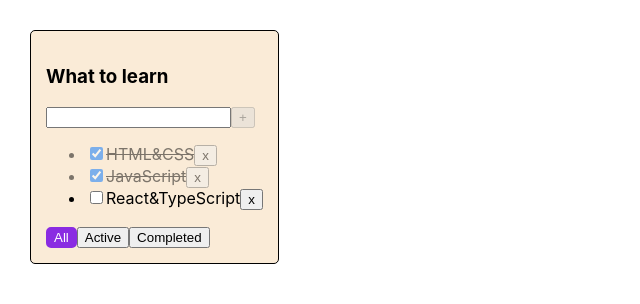
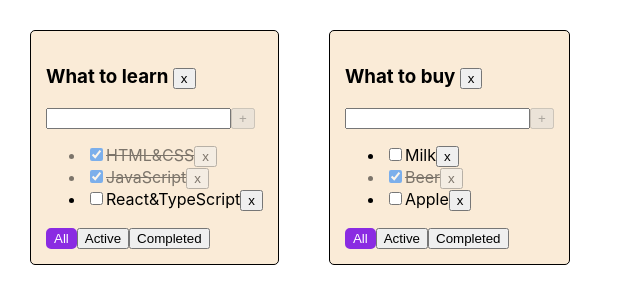
Before and after one commit to Arenelin/todolist, a React (Create React App) app: page / in a window 1280 px wide. Shown: the top 304 px of the page, without its empty margins (0-640 px from the left). Built offline with nearby package versions, Linux system fonts and the light colour scheme.

Commit message:
added the ability to create unique tutorials with your own tasks

```diff
--- a/src/App.tsx
+++ b/src/App.tsx
@@ -4,54 +4,78 @@ import {TaskType, TodoList} from './TodoList';
 import {v1} from 'uuid';
 
 export type FilterValuesType = 'all' | 'active' | 'completed';
+type TaskObjectType = {
+    [key: string]: TaskType[]
+}
+type TodolistType = {
+    id: string
+    title: string
+    filter: FilterValuesType
+}
 
 function App() {
-    const [tasks, setTasks] = useState<TaskType[]>([
+    const todolistId_1 = v1();
+    const todolistId_2 = v1();
+    const [todolists, setTodolists] = useState<TodolistType[]>([
+        {id: todolistId_1, title: 'What to learn', filter: 'all'},
+        {id: todolistId_2, title: 'What to buy', filter: 'all'}
+    ]);
+    const [tasks, setTasks] = useState<TaskObjectType>({
+        [todolistId_1]: [
             {id: v1(), title: 'HTML&CSS', isDone: true},
             {id: v1(), title: 'JavaScript', isDone: true},
-        {id: v1(), title: 'React&TypeScript', isDone: false},
-    ]);
-    const [filter, setFilter] = useState<FilterValuesType>('all');
+            {id: v1(), title: 'React&TypeScript', isDone: false}
+        ],
+        [todolistId_2]: [
+            {id: v1(), title: 'Milk', isDone: false},
+            {id: v1(), title: 'Beer', isDone: true},
+            {id: v1(), title: 'Apple', isDone: false}
+        ],
+    })
 
-    //Добавление задачи в список (crud-операция)
-    const addTask = (titleValue: string) => {
-        const newTask: TaskType = {id: v1(), title: titleValue, isDone: false};
-        const newTasksList: TaskType[] = [newTask, ...tasks];
-        setTasks(newTasksList);
+    const addTask = (todolistId: string, titleValue: string) => {
+        setTasks({...tasks, [todolistId]: [...tasks[todolistId], {id: v1(), title: titleValue, isDone: false}]});
     }
 
-    //Сменить статус задачи (crud-операция). На её месте может быть любой апдейт.
-    const changeTaskStatus = (taskId: string, newIsDoneValue: boolean) => {
-        const newTasks = tasks.map(t => t.id === taskId ? {...t, isDone: newIsDoneValue} : t);
-        setTasks(newTasks);
+    const changeTaskStatus = (todolistId: string, taskId: string, newIsDoneValue: boolean) => {
+        setTasks({
+            ...tasks, [todolistId]: tasks[todolistId].map(t =>
+                t.id === taskId ? {...t, isDone: newIsDoneValue} : t)
+        });
     }
 
-    //Удаление задачи из списка (crud-операция)
-    const removeTask = (id: string) => {
-        const clearedTasks = tasks.filter(t => t.id !== id);
-        setTasks(clearedTasks);
+    const removeTask = (todolistId: string, taskId: string) => {
+        setTasks({...tasks, [todolistId]: tasks[todolistId].filter(t => t.id !== taskId)});
     }
 
-    //Фильтрация отображения задач в списке (не crud-операция)
-    const filteredTasks = (filterValue: FilterValuesType) => {
-        setFilter(filterValue);
+    const filteredTasks = (todolistId: string, filterValue: FilterValuesType) => {
+        setTodolists(todolists.map(tl => tl.id === todolistId ? {...tl, filter: filterValue} : tl));
     }
-    const tasksForTodolist: TaskType[] = filter === 'active'
-        ? tasks.filter(t => !t.isDone)
-        : filter === 'completed'
-            ? tasks.filter(t => t.isDone)
-            : tasks;
+
+    const removeTodolist = (todolistId: string) => {
+        setTodolists(todolists.filter(tl => tl.id !== todolistId));
+        delete tasks[todolistId];
+    }
 
     return (
         <div className="App">
-            <TodoList title="What to learn"
-                      tasks={tasksForTodolist}
-                      filter={filter}
+            {todolists.map(tl => {
+                    return (
+                        <TodoList
+                            key={tl.id}
+                            todolistId={tl.id}
+                            titleForTodolist={tl.title}
+                            tasks={tasks[tl.id]}
+                            filter={tl.filter}
                             removeTask={removeTask}
                             filteredTasks={filteredTasks}
                             addTask={addTask}
                             changeTaskStatus={changeTaskStatus}
+                            removeTodolist={removeTodolist}
                         />
+                    )
+                }
+            )}
         </div>
     );
 }
--- a/src/Button.tsx
+++ b/src/Button.tsx
@@ -1,17 +1,20 @@
-type ButtonPropsType = {
+import React from 'react';
+
+type ButtonProps = {
     title: string
     callback: () => void
     isDisabled?: boolean
     className?: string
 }
 
-export function Button(props: ButtonPropsType) {
+export const Button: React.FC<ButtonProps> = (props) => {
+    const {title, callback, isDisabled, className} = props;
     const onClickHandler = () => {
-        props.callback();
+        callback();
     }
     return (
-        <button className={props.className} disabled={props.isDisabled} onClick={onClickHandler}>
-            {props.title}
+        <button className={className} disabled={isDisabled} onClick={onClickHandler}>
+            {title}
         </button>
     )
 }
--- a/src/TodoList.tsx
+++ b/src/TodoList.tsx
@@ -8,28 +8,46 @@ export type TaskType = {
     isDone: boolean
 }
 
-type TodoListPropsType = {
-    title: string
+type TodoListProps = {
+    todolistId: string
+    titleForTodolist: string
     tasks: TaskType[]
     filter: FilterValuesType
-    removeTask: (id: string) => void
-    filteredTasks: (filterValue: FilterValuesType) => void
-    addTask: (titleValue: string) => void
-    changeTaskStatus: (taskId: string, newIsDoneValue: boolean) => void
+    removeTask: (todolistId: string, taskId: string) => void
+    filteredTasks: (todolistId: string, filterValue: FilterValuesType) => void
+    addTask: (todolistId: string, titleValue: string) => void
+    changeTaskStatus: (todolistId: string, taskId: string, newIsDoneValue: boolean) => void
+    removeTodolist: (todolistId: string) => void
 }
-
-export function TodoList(props: TodoListPropsType) {
-
+export const TodoList: React.FC<TodoListProps> = (props) => {
+    const {
+        todolistId,
+        titleForTodolist,
+        tasks,
+        filter,
+        removeTask,
+        filteredTasks,
+        addTask,
+        changeTaskStatus,
+        removeTodolist
+    } = props;
     const [title, setTitle] = useState('');
     const [error, setError] = useState(false);
 
-    const listItems: JSX.Element = props.tasks.length
+    //Фильтрация отображения тасок, в зависимости от значения фильтра
+    const tasksForTodolist: TaskType[] = filter === 'active'
+        ? tasks.filter(t => !t.isDone)
+        : filter === 'completed'
+            ? tasks.filter(t => t.isDone)
+            : tasks;
+
+    const listItems: JSX.Element = tasksForTodolist.length
         ? <ul>
-            {props.tasks.map(t => {
-                const onClickRemoveTaskHandler = () => props.removeTask(t.id);
+            {tasksForTodolist.map(t => {
+                const onClickRemoveTaskHandler = () => removeTask(todolistId, t.id);
 
                 //Попытка изменения значения currentValue на противоположное приводит к вызову функции-обработчика
-                const onChangeTaskStatusHandler = (e: ChangeEvent<HTMLInputElement>) => props.changeTaskStatus(t.id, e.currentTarget.checked);
+                const onChangeTaskStatusHandler = (e: ChangeEvent<HTMLInputElement>) => changeTaskStatus(todolistId, t.id, e.currentTarget.checked);
                 return (
                     <li key={t.id} className={t.isDone ? 'task-is-done' : ''}>
                         <input type="checkbox" checked={t.isDone} onChange={onChangeTaskStatusHandler}/>
@@ -52,7 +70,7 @@ export function TodoList(props: TodoListPropsType) {
     }
     const onClickAddTaskHandler = () => {
         if (title.trim()) {
-            props.addTask(title.trim());
+            addTask(todolistId, title.trim());
         } else {
             setError(true);
         }
@@ -60,12 +78,16 @@ export function TodoList(props: TodoListPropsType) {
 
     }
     const onClickFilterTasksHandler = (filterValue: FilterValuesType) => {
-        props.filteredTasks(filterValue);
+        filteredTasks(todolistId, filterValue);
+    }
+
+    const removeTodolistHandler = () => {
+        removeTodolist(todolistId);
     }
 
     return (
         <div className="todoList">
-            <h3>{props.title}</h3>
+            <h3>{titleForTodolist} <Button title={'x'} callback={removeTodolistHandler}/></h3>
             <div>
                 <input
                     value={title}
@@ -79,17 +101,17 @@ export function TodoList(props: TodoListPropsType) {
             {listItems}
             <div>
                 <Button
-                    className={props.filter === 'all' ? 'btn-active' : ''}
+                    className={filter === 'all' ? 'btn-active' : ''}
                     title={'All'}
                     callback={() => onClickFilterTasksHandler('all')}
                 />
                 <Button
-                    className={props.filter === 'active' ? 'btn-active' : ''}
+                    className={filter === 'active' ? 'btn-active' : ''}
                     title={'Active'}
                     callback={() => onClickFilterTasksHandler('active')}
                 />
                 <Button
-                    className={props.filter === 'completed' ? 'btn-active' : ''}
+                    className={filter === 'completed' ? 'btn-active' : ''}
                     title={'Completed'}
                     callback={() => onClickFilterTasksHandler('completed')}
                 />
--- a/src/index.tsx
+++ b/src/index.tsx
@@ -7,11 +7,7 @@ import App from './App';
 const root = ReactDOM.createRoot(
   document.getElementById('root') as HTMLElement
 );
-root.render(
-  <React.StrictMode>
-    <App />
-  </React.StrictMode>
-);
+root.render(<App />);
 
 // If you want to start measuring performance in your app, pass a function
 // to log results (for example: reportWebVitals(console.log))
```
Lines whose indentation alone changed are shown as unchanged.
